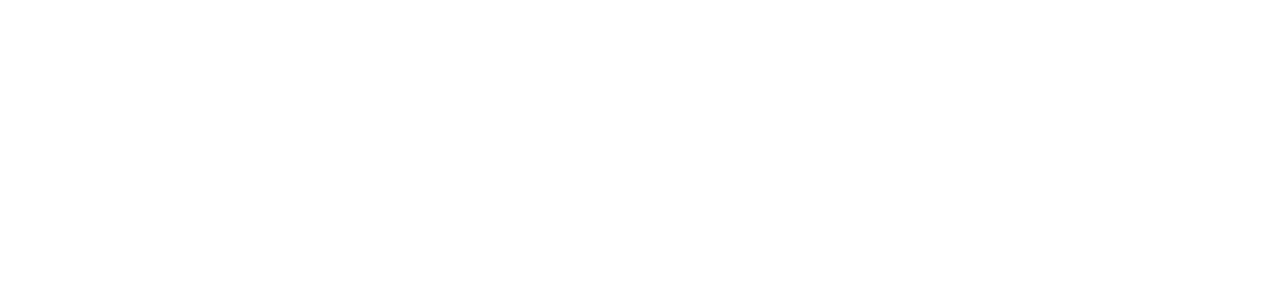
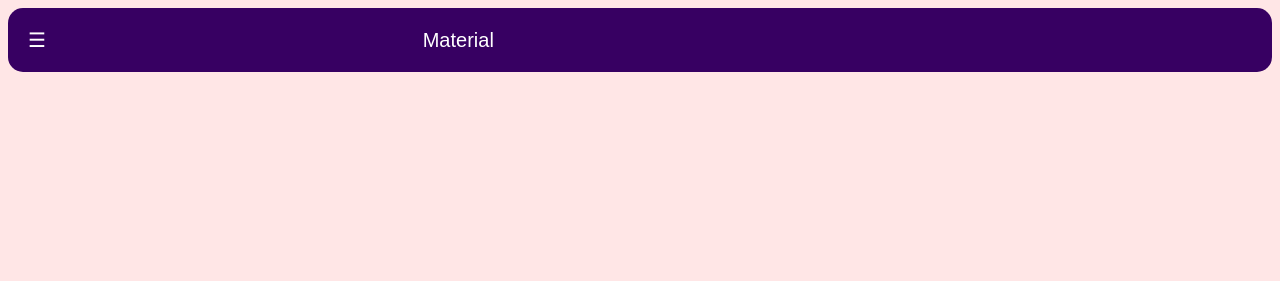
Before and after one commit to harshv1741/dashboard, a website: page public/material.html in a window 1280 px wide. Drawn offline with nearby package versions, Linux system fonts and the light colour scheme; a web font is replaced by a local one.

Commit message:
Fixing The bug

```diff
--- a/public/material.html
+++ b/public/material.html
@@ -4,9 +4,42 @@
 		<meta charset="UTF-8" />
 		<meta http-equiv="X-UA-Compatible" content="IE=edge" />
 		<meta name="viewport" content="width=device-width, initial-scale=1.0" />
-		<title>Materials</title>
+		<link rel="stylesheet" href="stylesheet/style.css" />
+		<link rel="stylesheet" href="stylesheet/sidenav.css" />
+		<link rel="stylesheet" href="stylesheet/fonts.css" />
+		<link rel="stylesheet" href="stylesheet/transaction.css" />
+		<title>Transaction</title>
 	</head>
 	<body>
-		<main></main>
+		<main>
+			<!-- Sidenav Page -->
+			<div id="mySidenav" class="sidenav">
+				<a href="javascript:void(0)" class="closebtn" onclick="closeNav()"
+					>&times;</a
+				>
+				<a href="index.html">Home</a>
+				<a href="day_planner.html">Day Schedular</a>
+				<a href="transaction.html">Transaction</a>
+				<a href="photos.html">Photos</a>
+			</div>
+
+			<!-- Heading Page -->
+			<div class="heading2">
+				<div style="text-align: left">
+					<span
+						style="font-size: 20px; cursor: pointer; align-items: end"
+						onclick="openNav()"
+						>&#9776;</span
+					>
+					<span style="padding: 0.2em; margin-left: 30%"> Material </span>
+				</div>
+			</div>
+		</main>
+
+		<script src="https://www.gstatic.com/firebasejs/8.10.1/firebase-app.js"></script>
+		<script src="https://www.gstatic.com/firebasejs/8.10.1/firebase-firestore.js"></script>
+		<script src="scripts/connect.js"></script>
+		<script src="scripts/material.js"></script>
+		<script src="scripts/sidenav.js"></script>
 	</body>
 </html>
--- a/public/scripts/create-project.js
+++ b/public/scripts/create-project.js
@@ -16,6 +16,7 @@
 			.catch(function (error) {
 				console.error("Error adding project: ", error);
 			});
+		window.location.reload();
 	});
 
 // Add event listener for delete button in popup form
--- a/public/scripts/day_planner.js
+++ b/public/scripts/day_planner.js
@@ -109,6 +109,7 @@
 		})
 		.then(() => {
 			console.log("Document successfully written!");
+			window.location.reload();
 		})
 		.catch((error) => {
 			console.error("Error writing document: ", error);
--- a/public/scripts/transaction.js
+++ b/public/scripts/transaction.js
@@ -116,6 +116,7 @@
 		})
 		.then(() => {
 			console.log("Transaction added successfully!");
+			window.location.reload();
 		})
 		.catch((error) => {
 			console.error("Error adding transaction: ", error);
```
Also changed, not shown: public/photos.html (+1 -1 lines), public/scripts/material.js (added), public/stylesheet/material.css (added).
